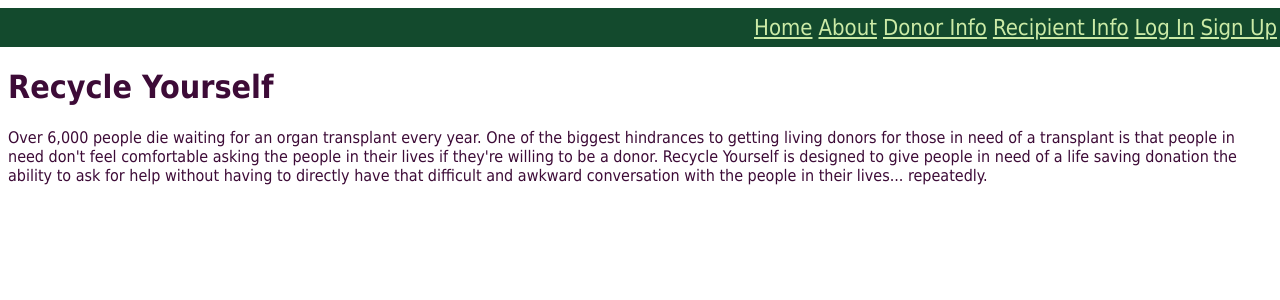
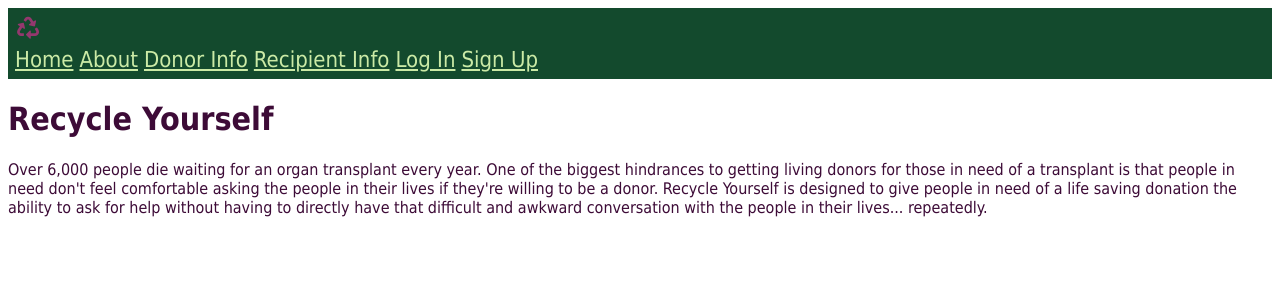
Before and after one commit to CSimoneCode/Recycle-Yourself, a Django app: page / in a window 1280 px wide. Shown: the top 300 px of the page. Run offline with Django 3.2, Linux system fonts and the light colour scheme; some libraries are stand-ins or nearby versions.

Commit message:
added logo

```diff
--- a/main_app/static/css/main.css
+++ b/main_app/static/css/main.css
@@ -5,17 +5,26 @@
 header {
     display: flex;
     flex-wrap: wrap;
+    width: 100vw;
     background-color: #134A2D;
     color: #CBEAA6;
     padding: 4px;
 }
 
-nav {
+.nav-left {
     font-size: 22px;
-    width: 100vw;
+    color: #94386E;
+    display: flex;
+    justify-content: flex-start;
+    align-items: center;
+    padding: 5px;
+}
+
+.nav-right {
+    font-size: 22px;
     display: flex;
     justify-content: flex-end;
-    align-items: flex-start;
+    align-items: center;
 }
 
 nav a {
--- a/main_app/templates/base.html
+++ b/main_app/templates/base.html
@@ -5,11 +5,16 @@
     <meta charset="UTF-8">
     <meta name="viewport" content="width=device-width, initial-scale=1.0">
     <link rel="stylesheet" type="text/css" href="{% static 'css/main.css' %}">
+    <link rel="stylesheet" href="https://pro.fontawesome.com/releases/v5.10.0/css/all.css" integrity="sha384-AYmEC3Yw5cVb3ZcuHtOA93w35dYTsvhLPVnYs9eStHfGJvOvKxVfELGroGkvsg+p" crossorigin="anonymous"/>
     <title>Recycle Yourself {% block title %}{% endblock %}</title>
 </head>
 <body>
     <header>
         <nav>
+            <div class="nav-left">
+                <i class="fas fa-recycle"></i>
+            </div>
+            <div class="nav-right">
                 <a class="navlinks" href="{% url 'landing' %}">Home</a>
                 <a class="navlinks" href="{% url 'about' %}">About</a>
                 <a class="navlinks" href="{% url 'donorInfo' %}">Donor Info</a>
@@ -20,6 +25,7 @@
                 <a class="navlinks" href="{% url 'login' %}">Log In</a>
                 <a class="navlinks" href="{% url 'signup' %}">Sign Up</a>
                 {% endif %}
+            </div>
         </nav>
     </header>
     <main>
```
Lines whose indentation alone changed are shown as unchanged.
